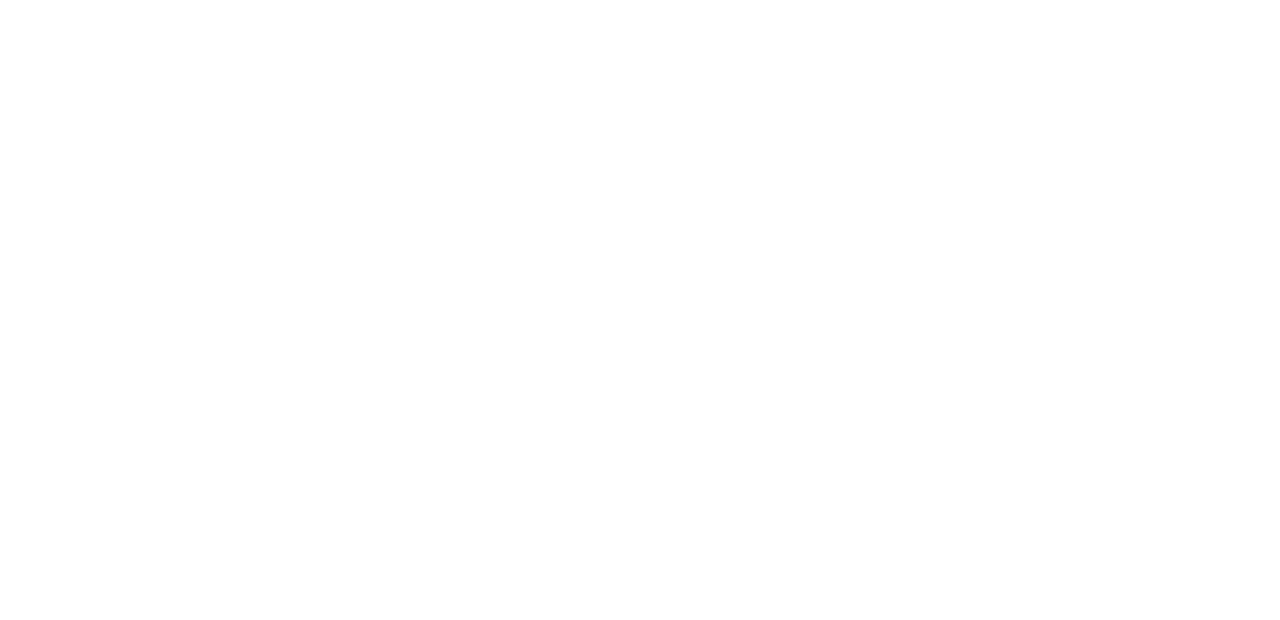
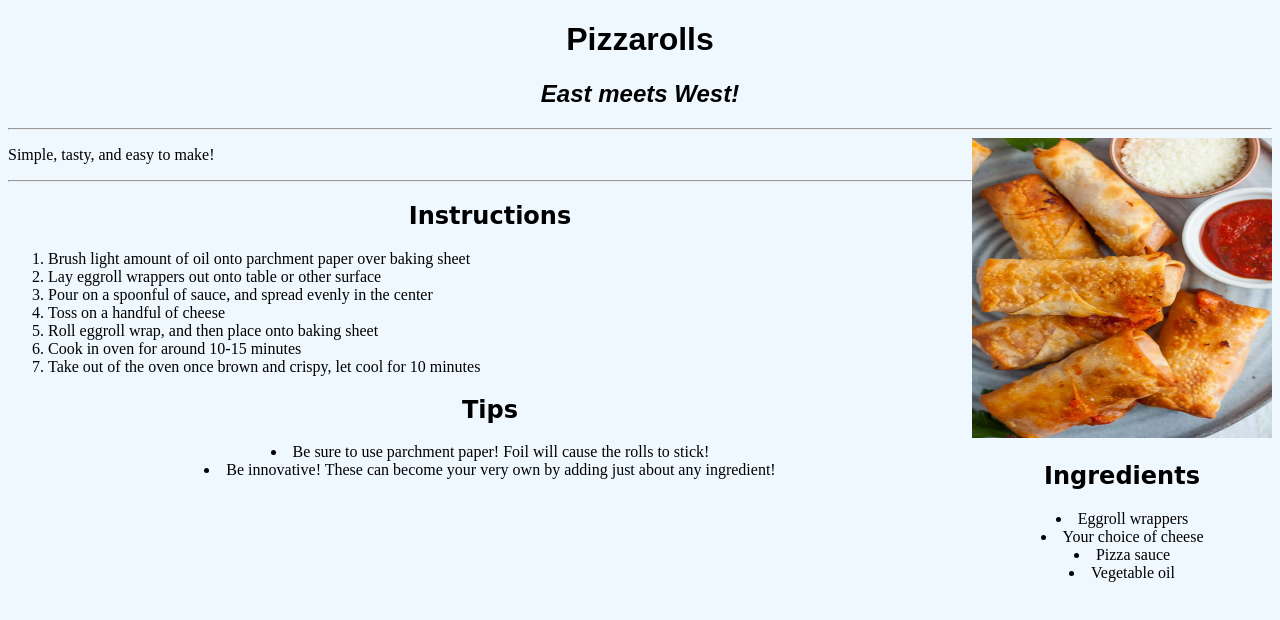
Before and after one commit to lscal/odin-recipes, a plain HTML site: page recipes/pizzarolls.html in a window 1280 px wide. Drawn offline with Linux system fonts and the light colour scheme.

Commit message:
Add final recipe page to site, pizzarolls.html

```diff
--- a/recipes/pizzarolls.html
+++ b/recipes/pizzarolls.html
@@ -0,0 +1,42 @@
+<!DOCTYPE html>
+<html lang="en">
+<head>
+    <meta charset="UTF-8">
+    <meta http-equiv="X-UA-Compatible" content="IE=edge">
+    <meta name="viewport" content="width=device-width, initial-scale=1.0">
+    <title>Pizzarolls</title>
+    <link rel="stylesheet" href="../style.css">
+</head>
+<body style="background-color: aliceblue;">
+    <h1 class="title">Pizzarolls</h1>
+    <h2 class="title"id="tag">East meets West!</h2>
+    <hr>
+    <div class="foodcaption">
+        <img class="food" src="../img/rolls.jpg" alt="pizzarolls" >
+        <h2 id="fancy">Ingredients</h2>
+        <uo>
+            <li>Eggroll wrappers</li>
+            <li>Your choice of cheese</li>
+            <li>Pizza sauce</li>
+            <li>Vegetable oil</li>
+        </uo>
+    </div>
+    <p>Simple, tasty, and easy to make!</p>
+    <hr>
+    <h2 id="fancy" style="text-align:center">Instructions</h2>
+    <ol>
+        <li>Brush light amount of oil onto parchment paper over baking sheet</li>
+        <li>Lay eggroll wrappers out onto table or other surface</li>
+        <li>Pour on a spoonful of sauce, and spread evenly in the center</li>
+        <li>Toss on a handful of cheese</li>
+        <li>Roll eggroll wrap, and then place onto baking sheet</li>
+        <li>Cook in oven for around 10-15 minutes</li>
+        <li>Take out of the oven once brown and crispy, let cool for 10 minutes</li>
+    </ol>
+    <h2 id="fancy" style="text-align: center;">Tips</h2>
+    <uo style="text-align:center">
+        <li>Be sure to use parchment paper! Foil will cause the rolls to stick!</li>
+        <li>Be innovative! These can become your very own by adding just about any ingredient!</li>
+    </uo>
+</body>
+</html>
```
Also changed, not shown: recipes/angelhair.html (+1 -1 lines), img/rolls.jpg (added).
